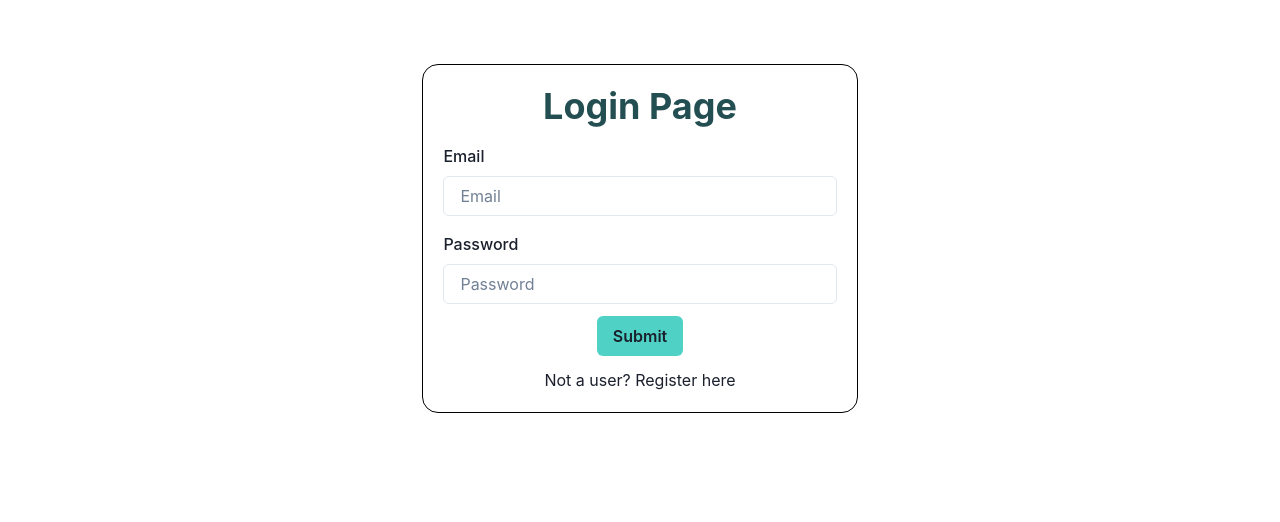
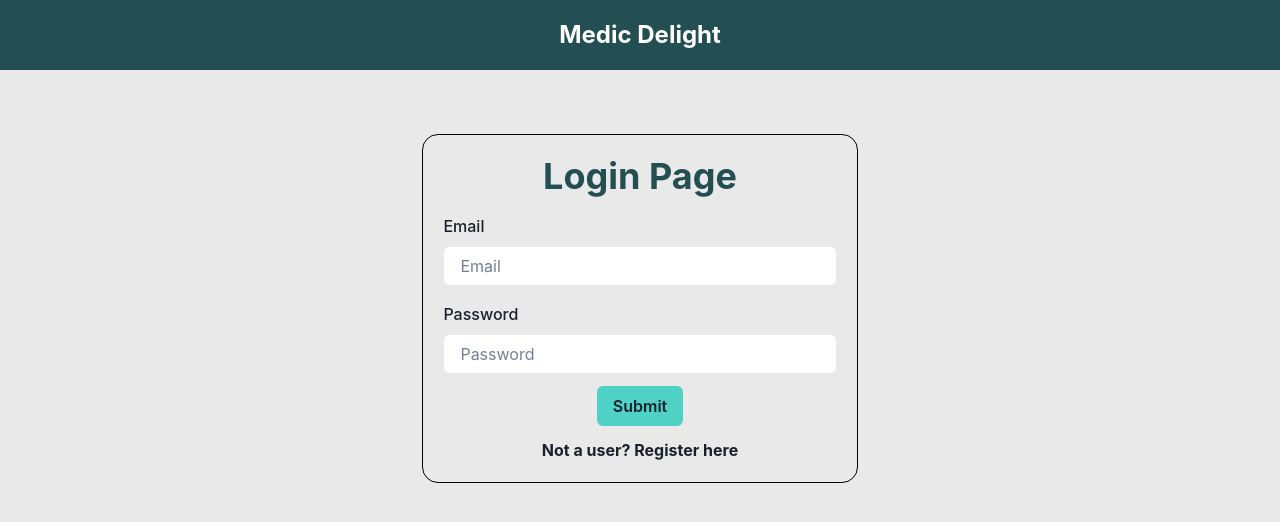
Before and after one commit to nijuprem/Medic-Delight, a React (Create React App) app in the folder client/: page /login in a window 1280 px wide. Shown: the top 522 px of the page. Built offline with nearby package versions, Linux system fonts and the light colour scheme.

Commit message:
Refactor: CSS Stylings Registration and Login Page

```diff
--- a/client/src/pages/LoginPage.js
+++ b/client/src/pages/LoginPage.js
@@ -46,7 +46,29 @@ const Login = () => {
   });
 
   return (
-    <Flex justifyContent={"center"} height={"auto"} mt={"5%"}>
+    <Box backgroundColor={"#e9e9e9"} minH={"100vh"}>
+      <Flex
+        justifyContent={"center"}
+        alignItems={"center"}
+        minH={"70px"}
+        maxH={"100vh"}
+        backgroundColor={"teal.800"}
+        color={"white"}
+      >
+        <Heading
+          fontSize={"1.5rem"}
+          textAlign={"center"}
+          background={"inherit"}
+        >
+          Medic Delight
+        </Heading>
+      </Flex>
+      <Flex
+        justifyContent={"center"}
+        height={"auto"}
+        mt={"5%"}
+        backgroundColor={"#e9e9e9"}
+      >
         <Box w={"34%"} p={5} border={"1px solid black"} borderRadius={"1rem"}>
           <Heading as="h3" textAlign={"center"} color="#234E52">
             Login Page
@@ -61,6 +83,7 @@ const Login = () => {
                 placeholder="Email"
                 onChange={formik.handleChange}
                 value={formik.values.email}
+                background={"white"}
               />
               <FormLabel mt={4}>Password</FormLabel>
               <Input
@@ -70,6 +93,7 @@ const Login = () => {
                 placeholder="Password"
                 onChange={formik.handleChange}
                 value={formik.values.password}
+                background={"white"}
               />
               <Center>
                 <Button
@@ -82,12 +106,15 @@ const Login = () => {
                 </Button>
               </Center>
               <Box mt={3}>
-              <Link to="/register">Not a user? Register here</Link>
+                <Link to="/register">
+                  <b>Not a user? Register here</b>
+                </Link>
               </Box>
             </FormControl>
           </form>
         </Box>
       </Flex>
+    </Box>
   );
 };
 
--- a/client/src/pages/RegisterPage.js
+++ b/client/src/pages/RegisterPage.js
@@ -54,6 +54,24 @@ const Register = () => {
     },
   });
   return (
+    <Box backgroundColor={"#e9e9e9"} minH={"100vh"}>
+      <Flex
+        justifyContent={"center"}
+        alignItems={"center"}
+        minH={"70px"}
+        maxH={"100vh"}
+        backgroundColor={"teal.800"}
+        color={"white"}
+      >
+        <Heading
+          fontSize={"1.5rem"}
+          textAlign={"center"}
+          background={"inherit"}
+        >
+          Medic Delight
+        </Heading>
+      </Flex>
+
       <Flex justifyContent={"center"} height={"auto"} mt={"5%"}>
         <Box w={"34%"} p={5} border={"1px solid black"} borderRadius={"1rem"}>
           <Heading as="h3" textAlign={"center"} color="#234E52">
@@ -69,6 +87,7 @@ const Register = () => {
                 placeholder="Your Name"
                 onChange={formik.handleChange}
                 value={formik.values.name}
+                background={"white"}
               />
               <FormLabel mt={4}>Email</FormLabel>
               <Input
@@ -78,6 +97,7 @@ const Register = () => {
                 placeholder="Email"
                 onChange={formik.handleChange}
                 value={formik.values.email}
+                background={"white"}
               />
               <FormLabel mt={4}>Password</FormLabel>
               <Input
@@ -87,6 +107,7 @@ const Register = () => {
                 placeholder="Password"
                 onChange={formik.handleChange}
                 value={formik.values.password}
+                background={"white"}
               />
               <FormLabel mt={4}>Re-enter Password</FormLabel>
               <Input
@@ -96,6 +117,7 @@ const Register = () => {
                 placeholder="Password"
                 onChange={formik.handleChange}
                 value={formik.values.secondPassword}
+                background={"white"}
               />
               <Center>
                 <Button
@@ -108,12 +130,15 @@ const Register = () => {
                 </Button>
               </Center>
               <Box mt={3}>
-              <Link to="/login">Already a user? Login here</Link>
+                <Link to="/login">
+                  <b>Already a user? Login here</b>
+                </Link>
               </Box>
             </FormControl>
           </form>
         </Box>
       </Flex>
+    </Box>
   );
 };
 
```
Lines whose indentation alone changed are shown as unchanged.
